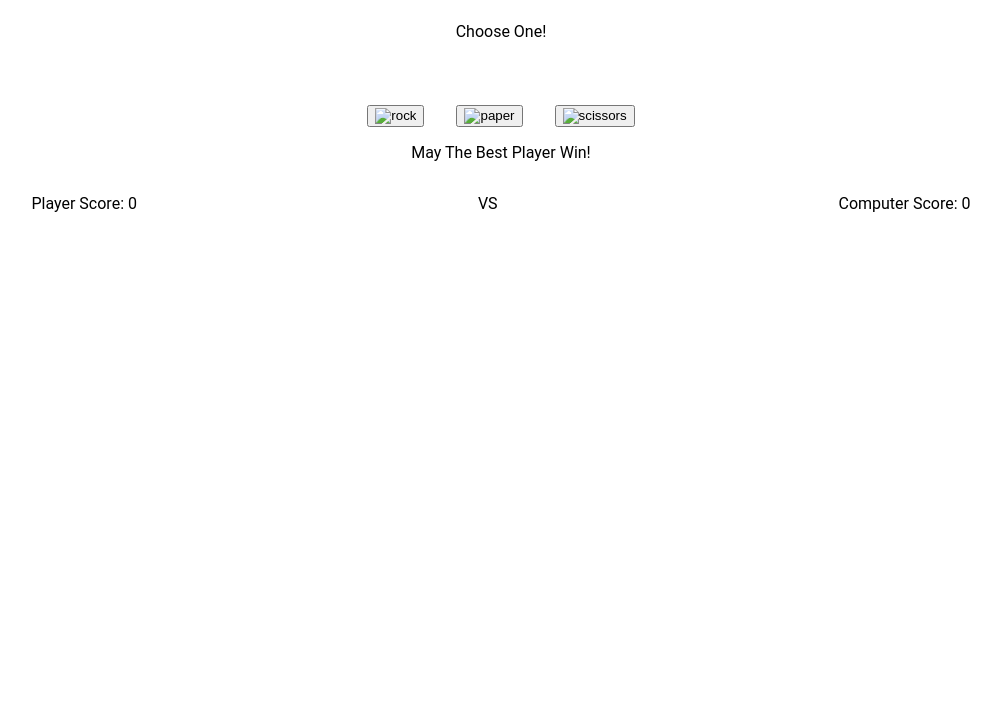
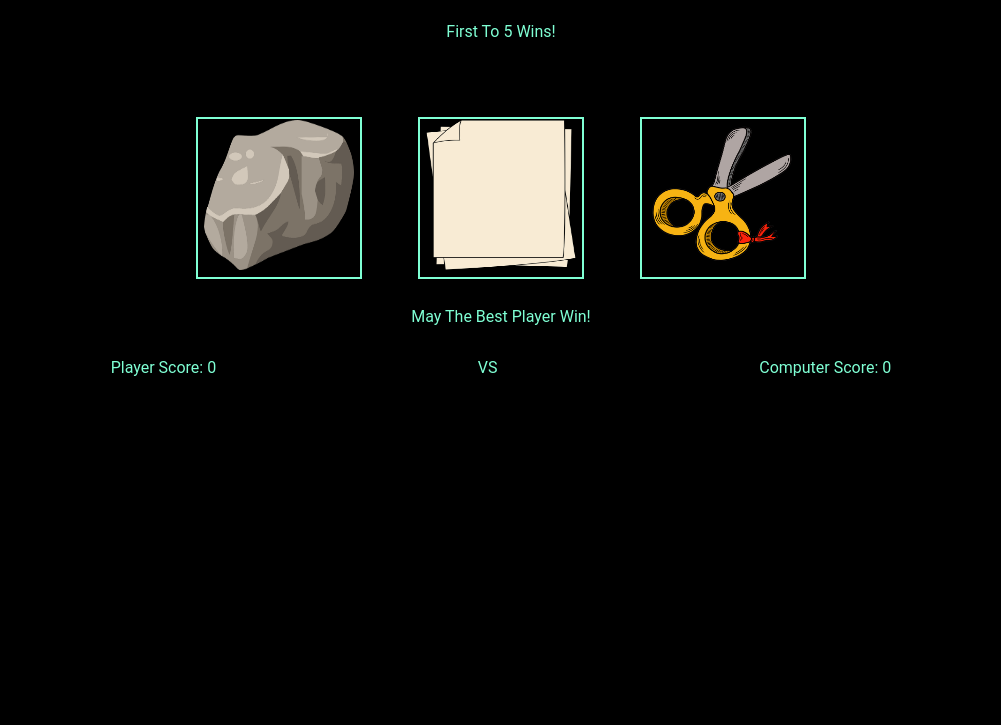
Before and after one commit to prabveer/odin-RockPaperScissors, a plain HTML site: page index.html in a window 1280 px wide. Shown: the part 75-800 px from the top of the page, without its empty margins (139-1140 px from the left). Drawn offline with Linux system fonts and the light colour scheme.

Commit message:
changed background and added images to buttons

```diff
--- a/index.html
+++ b/index.html
@@ -8,11 +8,11 @@
 </head>
 <body>
     <h1>Rock Paper Scissors!</h1>
-    <p>Choose One!</p>
+    <p>First To 5 Wins!</p>
     <div class="bod">
-        <button class="Rock" id = "rock"><img src = ".Images/rock.webp" alt = "rock"></button>
-        <button class="Paper" id = "paper"><img src = ".Images/paper.png" alt = "paper"></button>
-        <button class="Scissors" id = "scissors"><img src = ".Images/scissors.png" alt = "scissors"></button>
+        <button class="Rock" id = "rock"><img src = "./Images/rock.webp" alt = "rock" height="150" width = "150"></button>
+        <button class="Paper" id = "paper"><img src = "./Images/paper.png" alt = "paper" height="150" width = "150"></button>
+        <button class="Scissors" id = "scissors"><img src = "./Images/scissors.png" alt = "scissors" height="150" width = "150"></button>
     </div>
     <div class = "bottom">
         <p class = "subtext" id = "sub">May The Best Player Win!</p>
--- a/style.css
+++ b/style.css
@@ -3,11 +3,15 @@ body {
     display: flex;
     flex-direction: column;
     margin: 0;
+    background-color: black;
+    color: aquamarine;
 }
 h1 {
     display: flex;
     justify-content: center;
     align-items: center;
+    font-weight: bold;
+    color: rgb(110, 252, 204);
 }
 p {
     display: flex;
@@ -33,13 +37,20 @@ p {
 }
 .score {
     display: flex;
-    justify-content: space-around;
+    justify-content: space-evenly;
+    gap: 12px;
 }
 .againbutton{
     display: flex;
     justify-content: center;
 }
+button {
+    margin: 12px;
+    background-color: black;
+    color: aquamarine;
+    border: 2px solid aquamarine;
+    font-size: 22px;
+}
 .again {
     visibility: hidden;
-    margin: 12px;
 }
```
